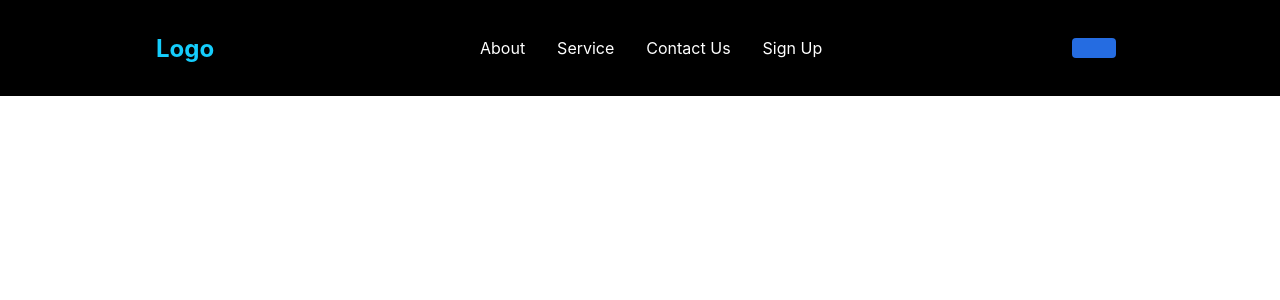
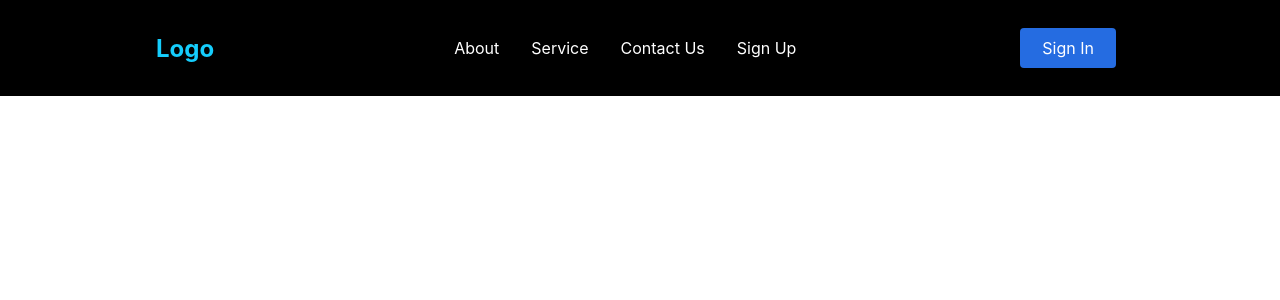
Before and after one commit to ccchippp/navbar-1, a React (Create React App) app: page /sign-in in a window 1280 px wide. Shown: the top 300 px of the page. Built offline with nearby package versions, Linux system fonts and the light colour scheme.

Commit message:
forgot sign in text

```diff
--- a/src/components/Navbar/index.js
+++ b/src/components/Navbar/index.js
@@ -6,7 +6,7 @@ const Navbar = () => {
         <>
             <Nav>
                 <NavLink to='/'>
-                    {/* <img src="" alt=""/> */}
+                    {/* <img src={require('../../images/logo.svg')} alt=""/> */}
                     <h1>Logo</h1>
                 </NavLink>
                 <Bars/>
@@ -25,7 +25,7 @@ const Navbar = () => {
                     </NavLink>
                 </NavMenu>
                 <NavBtn>
-                    <NavBtnLink to='/sign-in'></NavBtnLink>
+                    <NavBtnLink to='/sign-in'>Sign In</NavBtnLink>
                 </NavBtn>
             </Nav>
         </>
```
Also changed, not shown: src/images/logo.svg (renamed from src/logo.svg).
